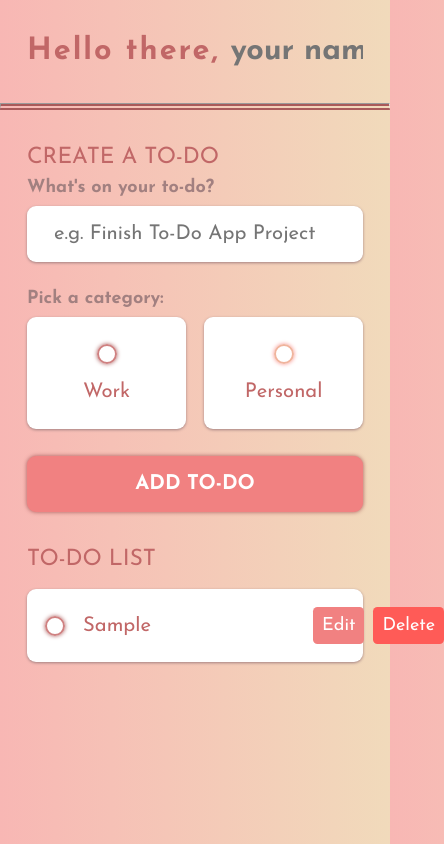
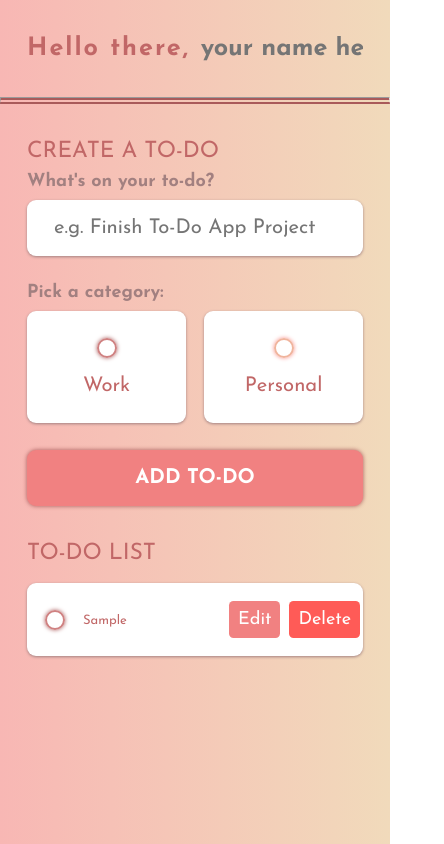
Before and after one commit to melissalau17/todo-app, a plain HTML site: page index.html in a window 390 px wide. Both pictures are taken after typing "Sample" into the empty fields and a click on the input "Add to-do". Shown: the whole page, 444 px wide, since content can reach past the window. Drawn offline with Linux system fonts and the light colour scheme.

Commit message:
Update styles.css

```diff
--- a/styles.css
+++ b/styles.css
@@ -245,3 +245,14 @@ input:checked ~ .bubble::after {
 	text-decoration: line-through;
 	color: var(--grey);
 }
+
+@media (max-width: 28.75em) {
+.greeting .title,
+.greeting .title input {
+    font-size: 1.4rem;
+}
+
+.todo-item .todo-content input {
+	font-size: 0.725rem;
+}
+}
```
